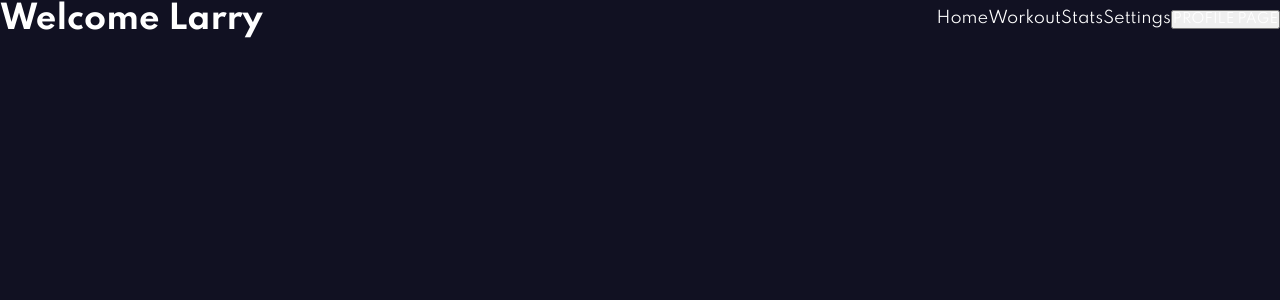
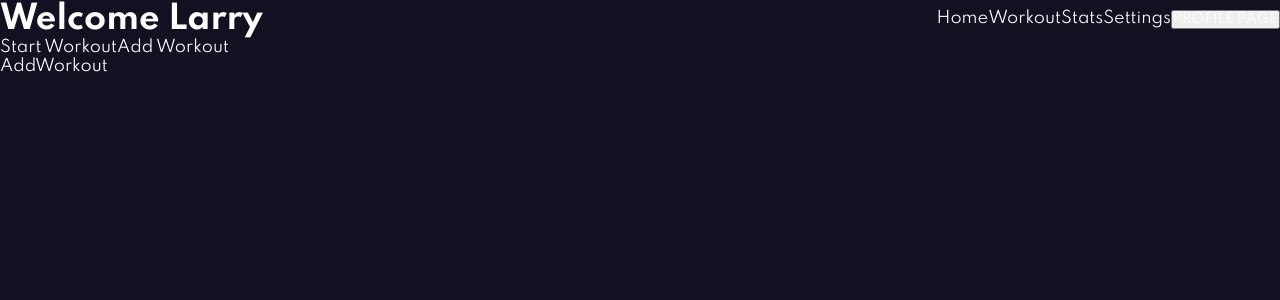
Before and after one commit to Metehan-Altuntekin/workout-diary, a React (Create React App) app: page /workout/add-workout in a window 1280 px wide. Shown: the top 300 px of the page. Built offline with nearby package versions, Linux system fonts and the light colour scheme.

Commit message:
fixed some shit!

```diff
--- a/src/App.jsx
+++ b/src/App.jsx
@@ -6,7 +6,9 @@ import Stats from "./Pages/Stats";
 import Settings from "./Pages/Settings";
 import Account from "./Components/Account";
 import StartWorkout from "./Pages/Workout-Sections/StartWorkout";
+import AddWorkout from "./Pages/Workout-Sections/AddWorkout";
 import { useState } from "react";
+
 function App() {
   const [isOpen, setIsOpen] = useState(false);
   return (
@@ -14,8 +16,9 @@ function App() {
       <Header isOpen={isOpen} setIsOpen={setIsOpen} />
       <Routes>
         <Route path="/" element={<Home />} />
-        <Route path="/workout" element={<Workout />}>
+        <Route path="/workout/*" element={<Workout />}>
           <Route path="start-workout" element={<StartWorkout />} />
+          <Route path="add-workout" element={<AddWorkout />} />
         </Route>
         <Route path="/stats" element={<Stats />} />
         <Route path="/settings" element={<Settings />} />
--- a/src/Components/Header.jsx
+++ b/src/Components/Header.jsx
@@ -9,7 +9,7 @@ const Header = ({ isOpen, setIsOpen }) => {
       <h1>Welcome Larry</h1>
       <nav>
         <Link to="/">Home</Link>
-        <Link to="/workout">Workout</Link>
+        <Link to="/workout/start-workout">Workout</Link>
         <Link to="/stats">Stats</Link>
         <Link to="/settings">Settings</Link>
         <button
--- a/src/Pages/Workout.jsx
+++ b/src/Pages/Workout.jsx
@@ -7,9 +7,11 @@ const Workout = () => {
     <>
       <nav>
         <Link to="start-workout">Start Workout</Link>
+        <Link to="add-workout">Add Workout</Link>
       </nav>
       <Routes>
-        <Route path="/start-workout" element={<StartWorkout />} />
+        <Route index path="/start-workout" element={<StartWorkout />} />
+        <Route path="/add-workout" element={<AddWorkout />} />
       </Routes>
     </>
   );
```
